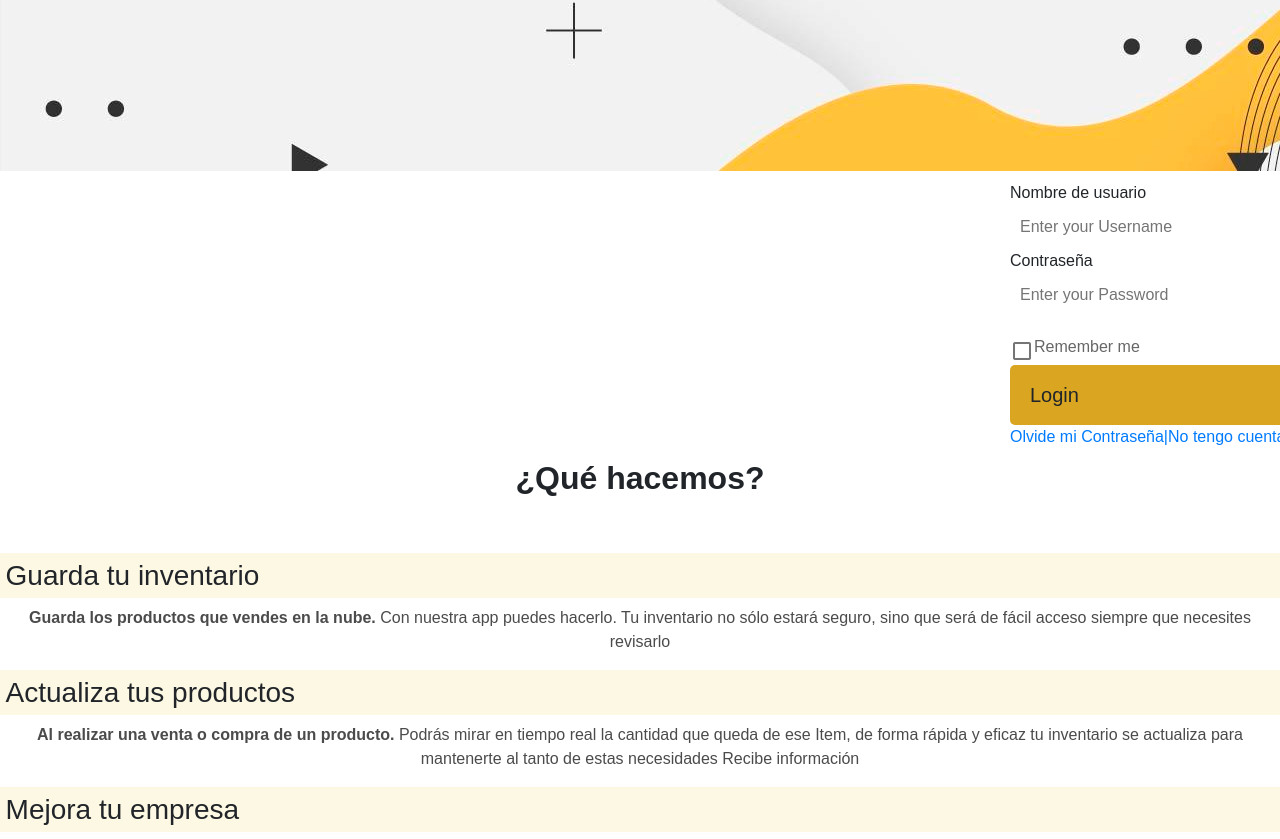
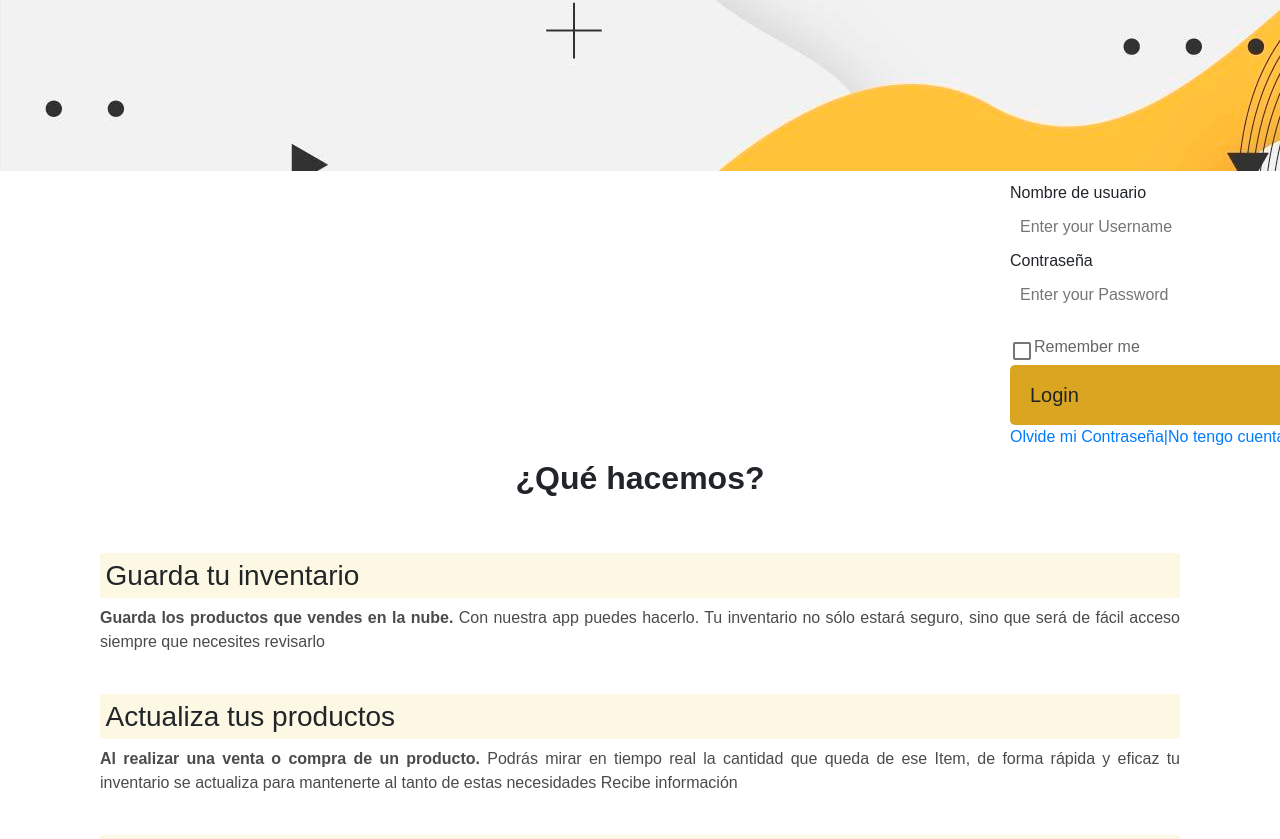
Before and after one commit to Acosticahub/VueGrupo7-18, a Vue app in the folder Frontend/kibhu/: page / in a window 1280 px wide. Shown: the part 1958-2797 px from the top of the page. Built offline with nearby package versions, Linux system fonts and the light colour scheme.

Commit message:
Actualización Precios y Servicios
...

```diff
--- a/Frontend/kibhu/src/components/Web/Noticias.vue
+++ b/Frontend/kibhu/src/components/Web/Noticias.vue
@@ -1,7 +1,7 @@
 <template>
   <div class="bloque">
+    <br /><br />
     <h1>Noticias</h1>
-
     <br />
     <v-carousel height="663px" :show-arrows="false">
       <v-carousel-item>
@@ -78,9 +78,6 @@ export default {};
 </script>
 
 <style>
-.bloque {
-  margin: 100px;
-}
 p {
   color: #4b4b4b;
 }
--- a/Frontend/kibhu/src/components/Web/Precios.vue
+++ b/Frontend/kibhu/src/components/Web/Precios.vue
@@ -1,7 +1,11 @@
 <template>
-<div class="pricing text-center">
-        <h3 class="display-4 fw-normal">Precios</h3>
-        <p class="fs-5 text-muted">Mira nuestras tarifas y escoge la que mejor se ajuste a tu plan de negocios</p>
+  <div class="pricing text-center bloque">
+    <br /><br />
+    <h1>Precios</h1>
+    <p>
+      Mira nuestras tarifas y escoge la que mejor se ajuste a tu plan de
+      negocios
+    </p>
     <div class="row row-cols-1 row-cols-md-3 mb-3 text-center">
       <div class="col">
         <div class="card mb-4 rounded-3 shadow-sm">
@@ -9,13 +13,23 @@
             <h4 class="my-0 fw-normal">Prueba gratis</h4>
           </div>
           <div class="card-body">
-            <h1 class="card-title pricing-card-title">$0<small class="text-muted fw-light">/yr</small></h1>
+            <h1 class="card-title pricing-card-title">
+              $0<small class="text-muted fw-light">/yr</small>
+            </h1>
             <ul class="list-unstyled mt-3 mb-4">
               <li>Prueba de una semana de la aplicación</li>
               <li>Guía de uso</li>
-                <li>Guarda tu inventario con nosotros y si decides seguir se actualizará</li>
+              <li>
+                Guarda tu inventario con nosotros y si decides seguir se
+                actualizará
+              </li>
             </ul>
-            <button type="button" class="w-100 btn btn-lg btn-outline-secondary"><a href="loginvista.html">Registrate aquí</a></button>
+            <button
+              type="button"
+              class="w-100 btn btn-lg btn-outline-secondary"
+            >
+              <a href="loginvista.html">Registrate aquí</a>
+            </button>
           </div>
         </div>
       </div>
@@ -25,14 +39,26 @@
             <h4 class="my-0 fw-normal">Plan Básico</h4>
           </div>
           <div class="card-body">
-            <h1 class="card-title pricing-card-title">$15<small class="text-muted fw-light">/yr</small></h1>
+            <h1 class="card-title pricing-card-title">
+              $15<small class="text-muted fw-light">/yr</small>
+            </h1>
             <ul class="list-unstyled mt-3 mb-4">
-                <li>No tienes que empezar de cero tu inventario: lo actualizamos por ti</li>
+              <li>
+                No tienes que empezar de cero tu inventario: lo actualizamos por
+                ti
+              </li>
               <li>Almacenamiento en la nube. Siempre disponible para ti</li>
               <li>Guía de uso</li>
-                <li>Asesorías personalizadas para darle mejor uso a tu inventario</li>
+              <li>
+                Asesorías personalizadas para darle mejor uso a tu inventario
+              </li>
             </ul>
-            <button type="button" class="w-100 btn btn-lg btn-outline-secondary">Únete ya</button>
+            <button
+              type="button"
+              class="w-100 btn btn-lg btn-outline-secondary"
+            >
+              Únete ya
+            </button>
           </div>
         </div>
       </div>
@@ -42,14 +68,26 @@
             <h4 class="my-0 fw-normal">Premium</h4>
           </div>
           <div class="card-body">
-            <h1 class="card-title pricing-card-title">$29<small class="text-muted fw-light">/yr</small></h1>
+            <h1 class="card-title pricing-card-title">
+              $29<small class="text-muted fw-light">/yr</small>
+            </h1>
             <ul class="list-unstyled mt-3 mb-4">
               <li>Une todas tus franquicias en un solo inventario</li>
               <li>Almacenamiento en la nube. Siempre disponible para ti</li>
-                <li>Asesorías personalizadas para darle mejor uso a tu inventario</li>
-                <li>Reporte constante sobre el desempeño de tu inventario con la mejor información disponible para el crecimiento de tu empresa</li>
+              <li>
+                Asesorías personalizadas para darle mejor uso a tu inventario
+              </li>
+              <li>
+                Reporte constante sobre el desempeño de tu inventario con la
+                mejor información disponible para el crecimiento de tu empresa
+              </li>
             </ul>
-            <button type="button" class="w-100 btn btn-lg btn-outline-secondary">¿Te interesa?</button>
+            <button
+              type="button"
+              class="w-100 btn btn-lg btn-outline-secondary"
+            >
+              ¿Te interesa?
+            </button>
           </div>
         </div>
       </div>
@@ -58,7 +96,9 @@
 </template>
 
 <script>
-export default {
+export default {};
+</script>
 
-}
-</script>
+<style scoped>
+
+</style>
--- a/Frontend/kibhu/src/components/Web/Servicios.vue
+++ b/Frontend/kibhu/src/components/Web/Servicios.vue
@@ -1,24 +1,43 @@
 <template>
-    <div class="presentation">
-        <div class="title">  <h2><b>¿Qué hacemos?</b>   </h2>  </div><br><br>
-        <div class="subtitle">  <h3 class="mark"> Guarda tu inventario  </h3>
-            <div class="content">  <p>  <strong>Guarda los productos que vendes en la nube.</strong>
-            Con nuestra app puedes hacerlo. Tu inventario no sólo estará seguro, sino que será de fácil acceso siempre que necesites revisarlo </p>  </div>
+  <div class="presentation bloque">
+    <div class="title">
+      <h2><b>¿Qué hacemos?</b></h2>
     </div>
-        <div class="subtitle">  <h3 class="mark">  Actualiza tus productos </h3>
-            <div class="content">  <p> <strong> Al realizar una venta o compra de un producto.</strong> Podrás mirar en tiempo real la cantidad que queda de ese Item, de forma rápida y eficaz tu inventario se actualiza para mantenerte al tanto de estas necesidades
-            Recibe información  </p>  </div>
+    <br /><br />
+    <div class="subtitle">
+      <h3 class="mark">Guarda tu inventario</h3>
+      <div class="content">
+        <p>
+          <strong>Guarda los productos que vendes en la nube.</strong> Con
+          nuestra app puedes hacerlo. Tu inventario no sólo estará seguro, sino
+          que será de fácil acceso siempre que necesites revisarlo
+        </p><br />
       </div>
-        <div class="subtitle">  <h3 class="mark"> Mejora tu empresa </h3>
-            <div class="content"> <strong>Mira el desempeño</strong>   de tus productos: los más vendidos, más demandados, dificiles de conseguir, y mucha más información para que tomes la mejor decisión </div>
+    </div>
+    <div class="subtitle">
+      <h3 class="mark">Actualiza tus productos</h3>
+      <div class="content">
+        <p>
+          <strong> Al realizar una venta o compra de un producto.</strong>
+          Podrás mirar en tiempo real la cantidad que queda de ese Item, de
+          forma rápida y eficaz tu inventario se actualiza para mantenerte al
+          tanto de estas necesidades Recibe información
+        </p><br />
+      </div>
+    </div>
+    <div class="subtitle">
+      <h3 class="mark">Mejora tu empresa</h3>
+      <div class="content">
+        <strong>Mira el desempeño</strong> de tus productos: los más vendidos,
+        más demandados, dificiles de conseguir, y mucha más información para que
+        tomes la mejor decisión
+      </div><br />
     </div>
   </div>
 </template>
 
 <script>
-export default {
-
-}
+export default {};
 </script>
 
 <style>
@@ -26,4 +45,7 @@ export default {
   text-align: center;
   font-weight: bold;
 }
+.bloque p {
+    text-align: justify !important;
+}
 </style>
--- a/Frontend/kibhu/src/components/Web/SobreNosotros.vue
+++ b/Frontend/kibhu/src/components/Web/SobreNosotros.vue
@@ -146,7 +146,7 @@ export default {};
 
 <style>
 .bloque {
-  margin: 100px;
+  margin: auto 100px auto;
 }
 p {
   color: #4b4b4b;
```
Lines whose indentation alone changed are shown as unchanged.
